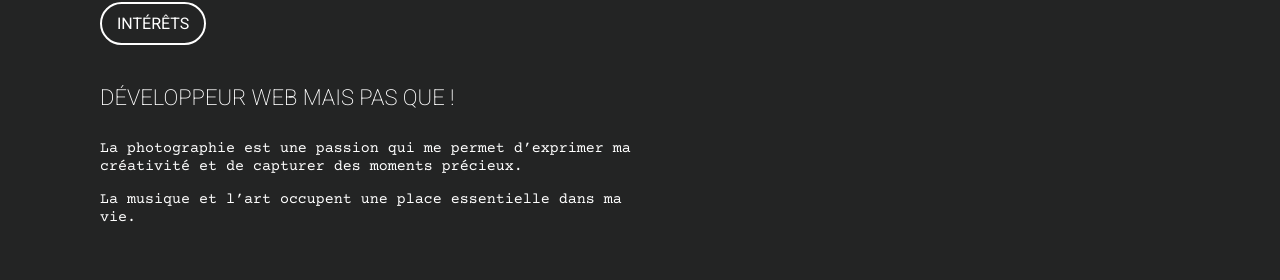
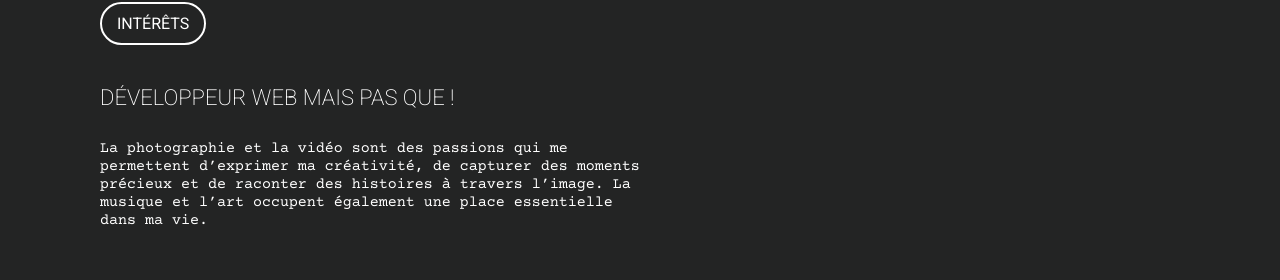
Before and after one commit to tituan/frontend-portfolio-boisard-2025, a Next.js app: page / in a window 1280 px wide. Shown: the part 4574-4854 px from the top of the page. Built offline with nearby package versions, Linux system fonts and the light colour scheme; grey boxes are pictures that could not be loaded.

Commit message:
change text interest

```diff
--- a/components/Interest.js
+++ b/components/Interest.js
@@ -81,10 +81,7 @@ export default function Interest() {
         <div className="interest__content">
           <p className="interest__content__title">Développeur web mais pas que !</p>
           <p className="interest__content__text">
-            La photographie est une passion qui me permet d&rsquo;exprimer ma créativité et de capturer des moments précieux.
-          </p>
-          <p className="interest__content__text">
-            La musique et l&rsquo;art occupent une place essentielle dans ma vie.
+            La photographie et la vidéo sont des passions qui me permettent d&rsquo;exprimer ma créativité, de capturer des moments précieux et de raconter des histoires à travers l&rsquo;image. La musique et l&rsquo;art occupent également une place essentielle dans ma vie.
           </p>
         </div>
         <div className="interest__galery">
```
